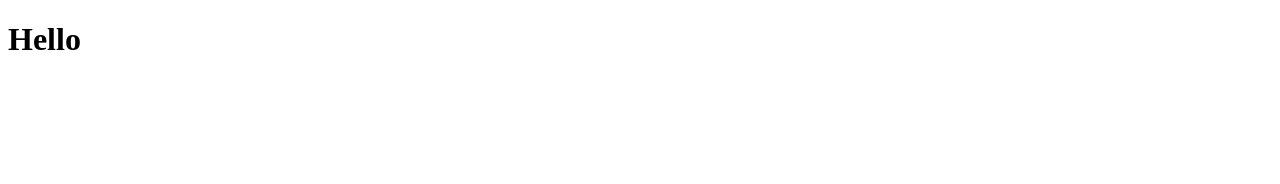
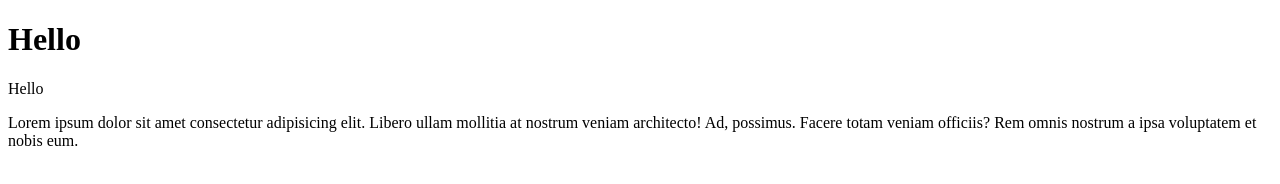
Before and after one commit to Rahul-Rajeevan/B34-demo, a plain HTML site: page index.html in a window 1280 px wide. Drawn offline with Linux system fonts and the light colour scheme.

Commit message:
lorem added

```diff
--- a/index.html
+++ b/index.html
@@ -7,5 +7,7 @@
 </head>
 <body>
     <h1>Hello</h1>
+    <p>Hello</p>
+    <p>Lorem ipsum dolor sit amet consectetur adipisicing elit. Libero ullam mollitia at nostrum veniam architecto! Ad, possimus. Facere totam veniam officiis? Rem omnis nostrum a ipsa voluptatem et nobis eum.</p>
 </body>
 </html>
```
